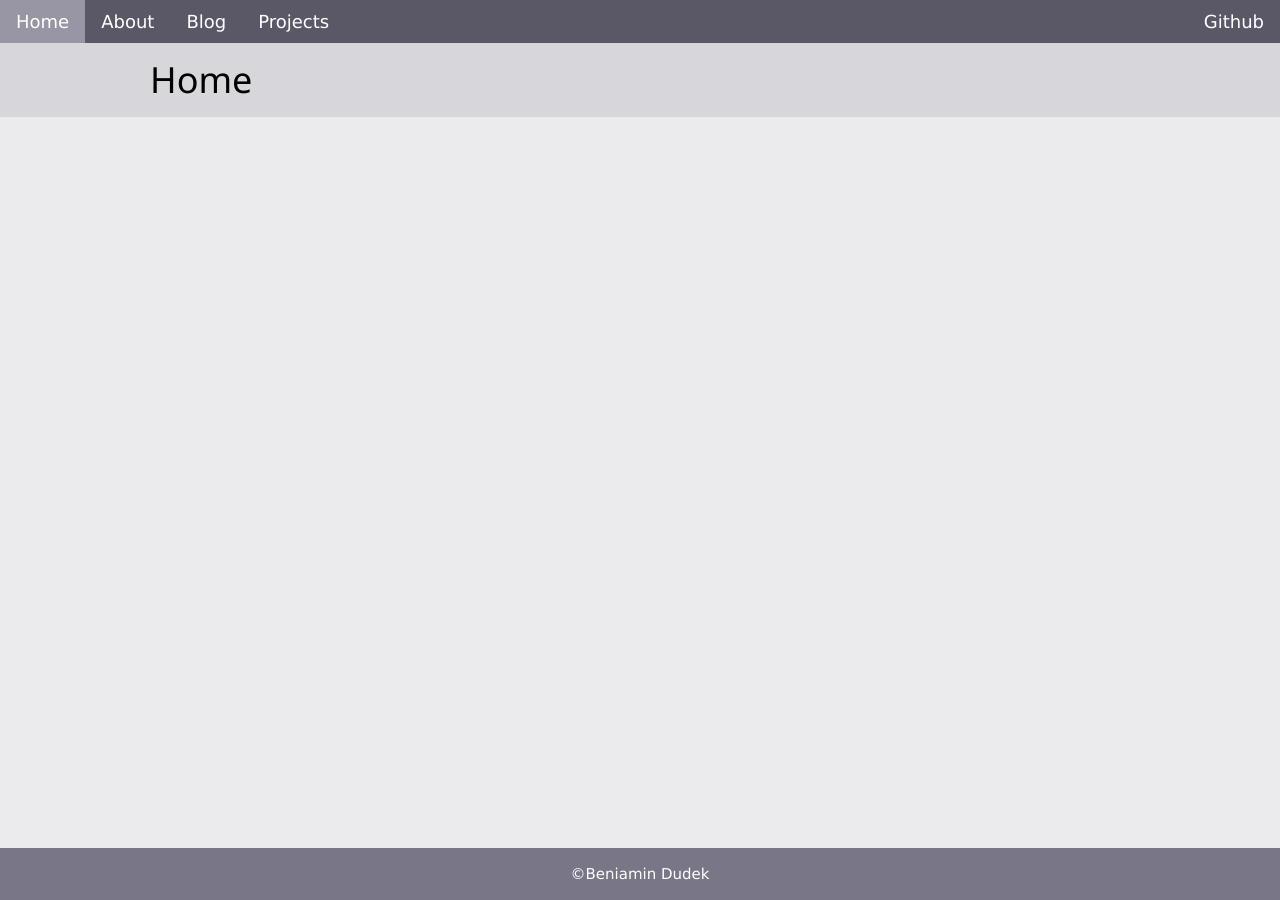
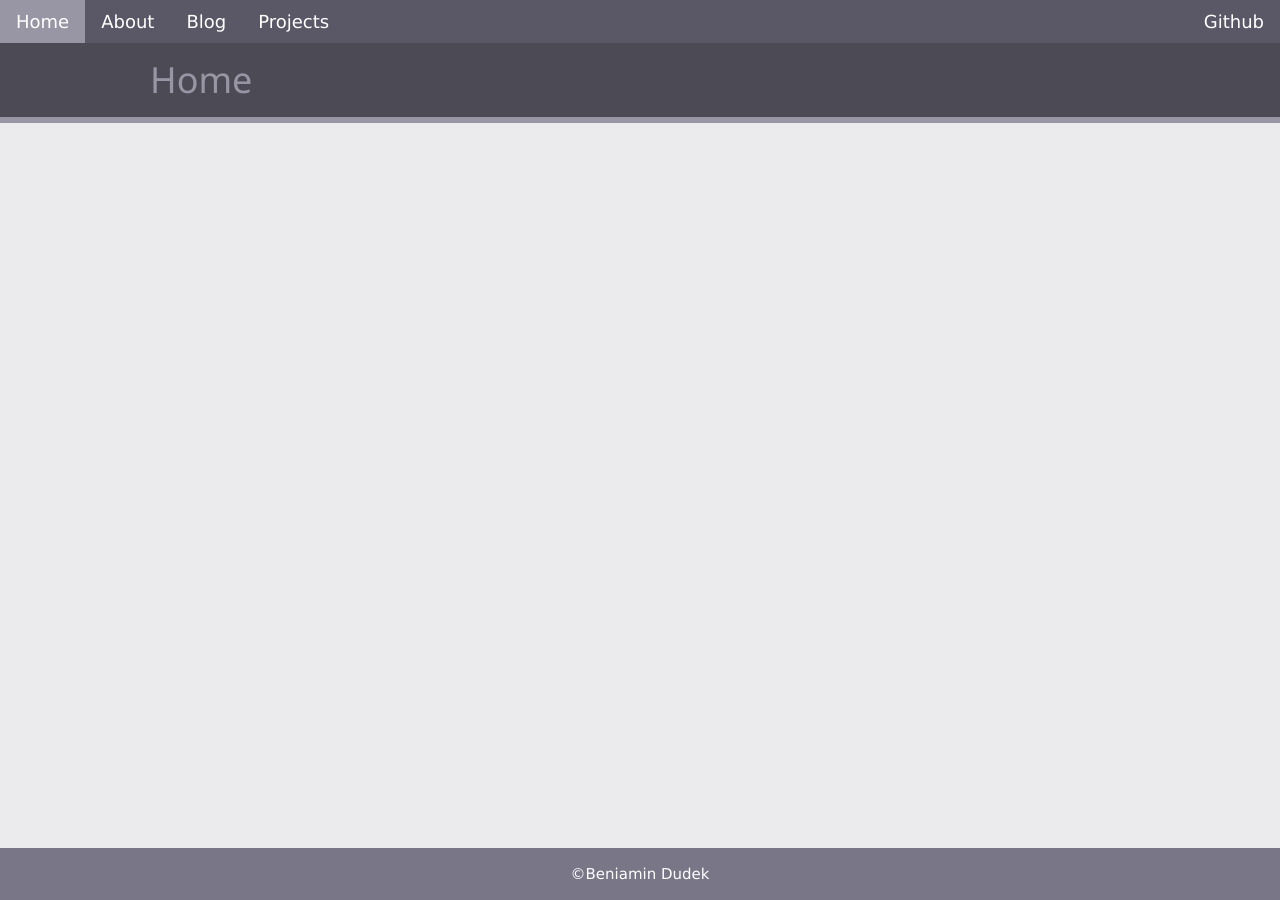
Before and after one commit to thinkofher/thinkofher.github.io, a Jekyll site: the page built from index.md, in a window 1280 px wide. Built offline with Jekyll 4.4.1, drawn with Linux system fonts in a browser that asks for light colours.

Commit message:
Tweaking page title.

```diff
--- a/_layouts/default.html
+++ b/_layouts/default.html
@@ -8,9 +8,9 @@
     {% include navbar.html %}
 
     <main>
-      <div class="w3-container w3-theme-l3">
+      <div class="w3-container w3-theme-d5 w3-bottombar w3-border-theme">
         <div class="w3-content">
-          <h1>{{ page.title }}</h1>
+          <h1 class="w3-text-theme">{{ page.title }}</h1>
         </div>
       </div>
 
```
